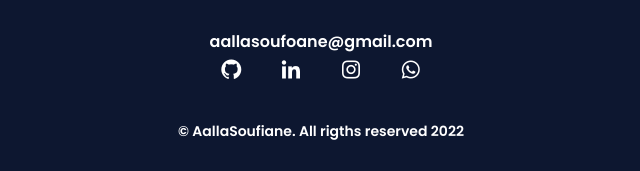
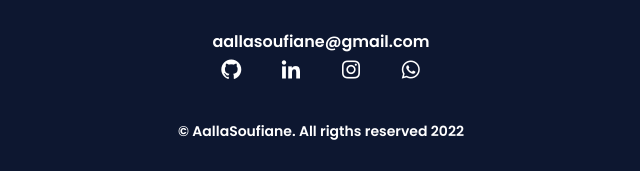
Before and after one commit to soufianeaalla/aallasoufiane, a plain HTML site: page index.html in a window 1280 px wide. Shown: the part 3730-3901 px from the top of the page, 319-959 px from the left. Drawn offline with nearby package versions, Linux system fonts and the light colour scheme.

Commit message:
Update index.html

```diff
--- a/index.html
+++ b/index.html
@@ -215,7 +215,7 @@
         <!--===== FOOTER =====-->
         <footer class="footer">
             <p class="footer__title">Mail</p>
-            <p>aallasoufoane@gmail.com</p>
+            <p>aallasoufiane@gmail.com</p>
             <div class="footer__social">
                 <a href="https://github.com/soufianeaalla/" class="footer__icon"><i class='bx bxl-github' ></i></a>
                 <a href="https://ma.linkedin.com/in/soufiane-aalla-70402b223" class="footer__icon"><i class='bx bxl-linkedin' ></i></a>
```
